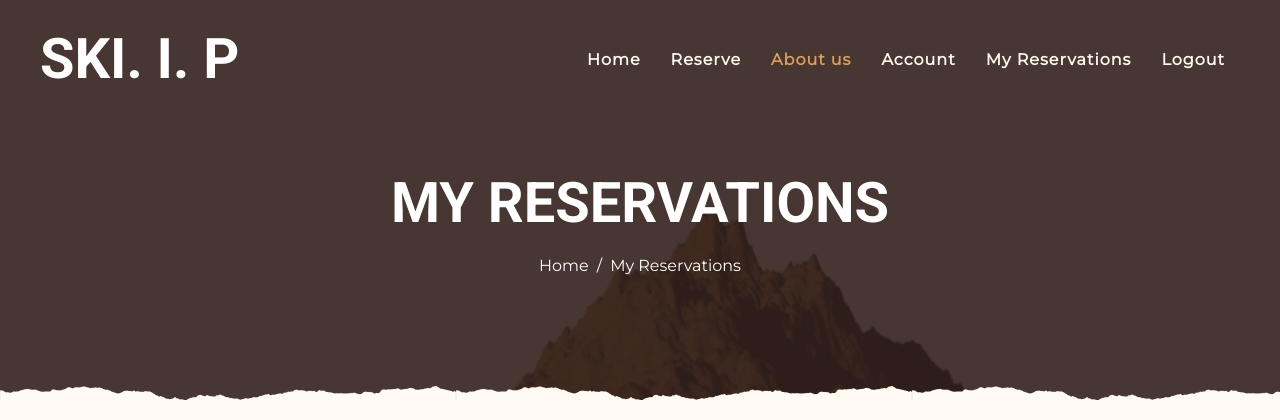
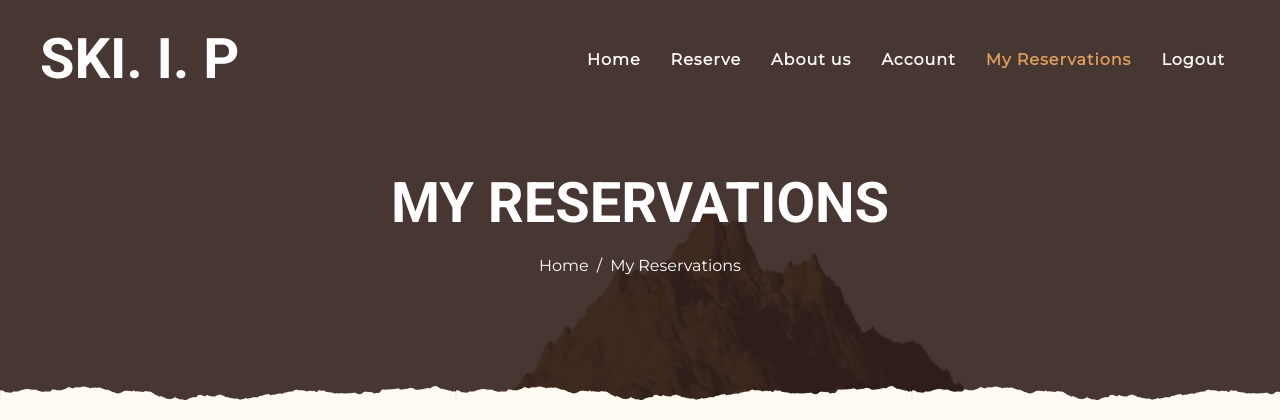
Before and after one commit to HugoEskes/html, a PHP site: page /loggedin-myreservations.php in a window 1280 px wide. Shown: the top 420 px of the page. Run offline with PHP 8.4, Linux system fonts and the light colour scheme; the visitor is signed in with stand-in values (Sample User, id 1); some libraries are stand-ins or nearby versions.

Commit message:
Update loggedin-reservation

```diff
--- a/loggedin-myreservations.php
+++ b/loggedin-myreservations.php
@@ -49,9 +49,9 @@ if (!isset($_SESSION['logged_in']) || $_SESSION['logged_in'] !== true) {
             <div class="navbar-nav ml-auto p-4">
                 <a href="loggedin-index.php" class="nav-item nav-link">Home</a>
                 <a href="loggedin-reservation.php" class="nav-item nav-link">Reserve</a>
-                    <a href="loggedin-about.php" class="nav-item nav-link active">About us</a>
+                <a href="loggedin-about.php" class="nav-item nav-link">About us</a>
                 <a href="loggedin-account.php" class="nav-item nav-link">Account</a>
-                    <a href="loggedin-myreservations.php" class="nav-item nav-link">My Reservations</a>
+                <a href="loggedin-myreservations.php" class="nav-item nav-link active">My Reservations</a>
                 <a href="php/logout.php" class="nav-item nav-link">Logout</a>
             </div>
         </div>
```
Lines whose indentation alone changed are shown as unchanged.
